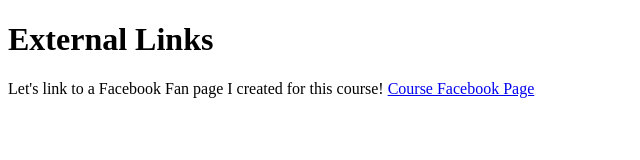
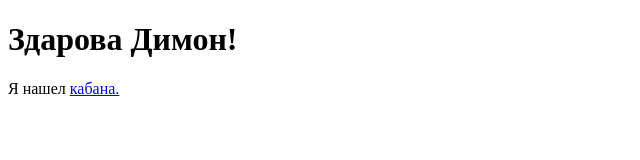
Before and after one commit to georgeburin/Coursera_Node.js, a website: page index.html in a window 1280 px wide. Shown: the whole page, without its empty margins (0-640 px from the left). Drawn offline with Linux system fonts and the light colour scheme.

Commit message:
adding html

```diff
--- a/index.html
+++ b/index.html
@@ -5,13 +5,13 @@
   <title>Links</title>
 </head>
 <body>
-  <h1 id="top">External Links</h1>
+  <h1 id="top">Здарова Димон!</h1>
   <section>
     <p>
-      Let's link to a Facebook Fan page I created for this course!
+      Я нашел
       <!-- link to Facebook page WITH TARGET-->
-      <a href="http://www.facebook.com/CourseraWebDev"
-      target="_blank" title="Like Our Page!">Course Facebook Page</a>
+      <a href="https://yandex.ru/images/search?from=tabbar&text=%D0%BA%D0%B0%D0%B1%D0%B0%D0%BD&p=2&pos=61&rpt=simage&img_url=https%3A%2F%2Fds04.infourok.ru%2Fuploads%2Fex%2F0b4b%2F001135d2-d2784760%2F8%2Fimg2.jpg"
+      target="_blank" title="Like Our Page!">кабана.</a>
     </p>
   </section>
 </body>
```
